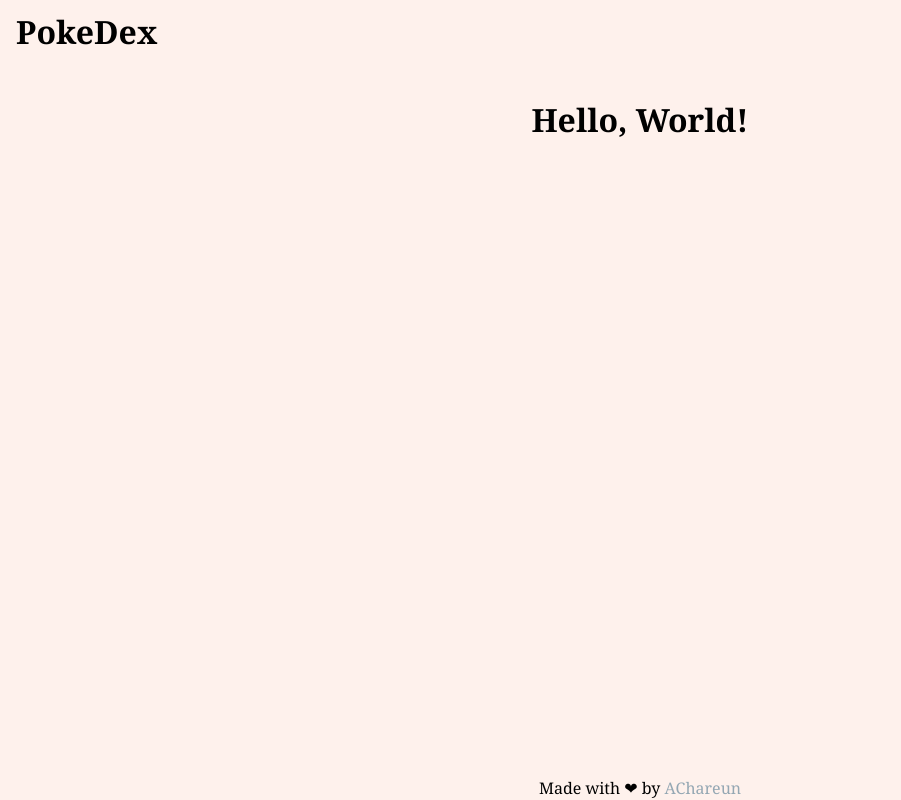
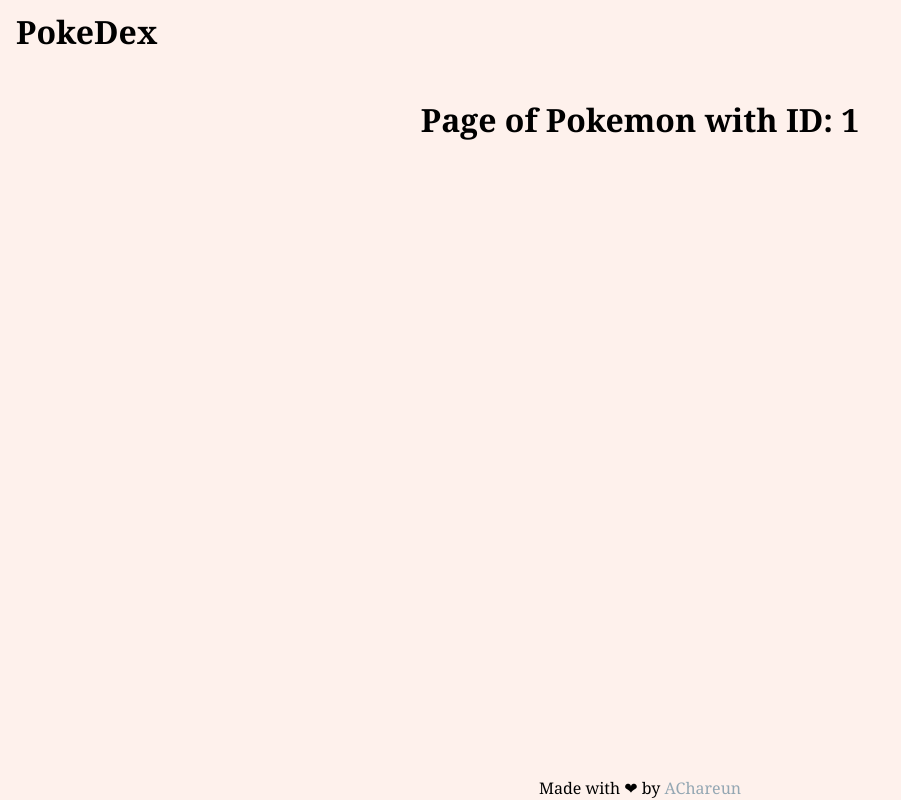
Before and after one commit to AChareun/react-pokedex, a React (Create React App) app: page /pokemon/1 in a window 1280 px wide. Shown: the whole page, without its empty margins (0-901 px from the left). Built offline with nearby package versions, Linux system fonts and the light colour scheme.

Commit message:
Item links now redirect to a PokemonView component that uses the param from the url

```diff
--- a/src/App.tsx
+++ b/src/App.tsx
@@ -7,6 +7,7 @@
 import ItemList from "./component/ItemList/ItemList";
 import Paginator from "./component/Paginator/Paginator";
 import { ItemPageProvider } from "./context/itemPageContext";
+import PokemonView from "./component/PokemonView/PokemonView";
 
 function App() {
 	return (
@@ -19,8 +20,8 @@
 							<ItemList />
 						</ItemPageProvider>
 					</Route>
-					<Route path="/pokemon">
-						<h1>Hello, World!</h1>
+					<Route path="/pokemon/:id">
+						<PokemonView />
 					</Route>
 				</Switch>
 			<Footer />
--- a/src/component/Item/Item.tsx
+++ b/src/component/Item/Item.tsx
@@ -4,7 +4,8 @@
 import styles from "./Item.module.scss";
 
 const Item: React.FC<{ name: string; url: string }> = (props) => {
-	const [pokemon, setPokemon] = useState<{ sprites: {front_default: any} }>({
+	const [pokemon, setPokemon] = useState<{ id: any, sprites: {front_default: any} }>({
+		id: '',
 		sprites: {front_default: ''},
 	});
 	const { name, url } = props;
@@ -19,14 +20,14 @@
 		getPokemonData().catch(e => console.log(e));
 	}, [url, getPokemonData]);
 
-	const { sprites: {front_default: sprite} } = pokemon;
+	const { id, sprites: {front_default: sprite} } = pokemon;
 
 	return (
 		<article className={styles["Item"]}>
 			<img src={sprite} alt={name} />
 			<div>
 				<h4>
-					<Link to={`/pokemon`}>
+					<Link to={`/pokemon/${id}`}>
 						{name}
 					</Link>
 				</h4>
--- /dev/null
+++ b/src/component/PokemonView/PokemonView.module.scss
@@ -0,0 +1 @@
+@import '../../styles/variables';
--- /dev/null
+++ b/src/component/PokemonView/PokemonView.tsx
@@ -0,0 +1,14 @@
+import React from 'react';
+import { useParams } from 'react-router-dom';
+
+import styles from "./PokemonView.module.scss";
+
+const PokemonView: React.FC = (props) => {
+    const { id } = useParams<{id: string | undefined}>();
+
+    return (
+        <h1>Page of Pokemon with ID: {id}</h1>
+    )
+};
+
+export default PokemonView;
```
